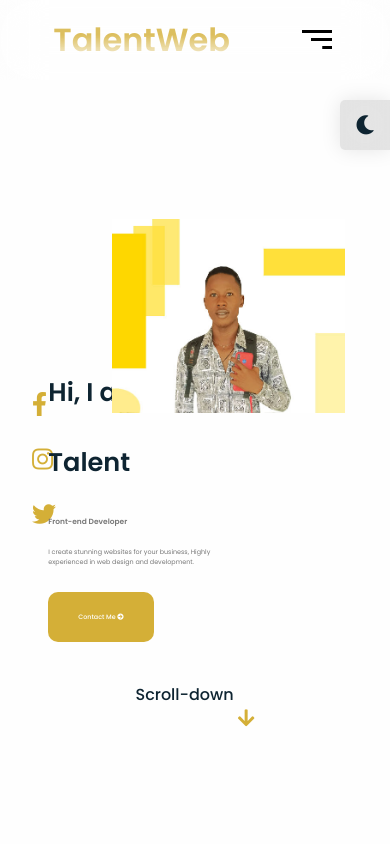
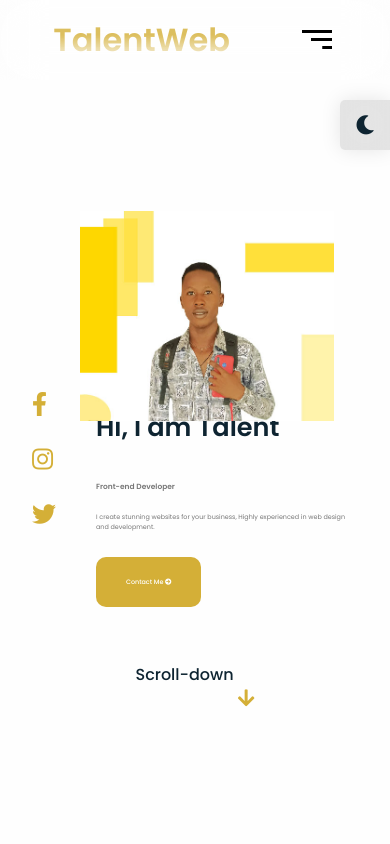
Before and after one commit to TalentEmma/talentweb, a plain HTML site: page index.html in a window 390 px wide. Shown: the top 844 px of the page. Drawn offline with nearby package versions, Linux system fonts and the light colour scheme.

Commit message:
third commit

```diff
--- a/css/style.css
+++ b/css/style.css
@@ -1301,7 +1301,9 @@ footer a{
 
   /*=======Home section=======*/
   .home .home-container{
-    display: grid;
+     display: flex;
+     justify-content: center;
+     align-items: center;
   }
 
   .home-container .home-img{
```
